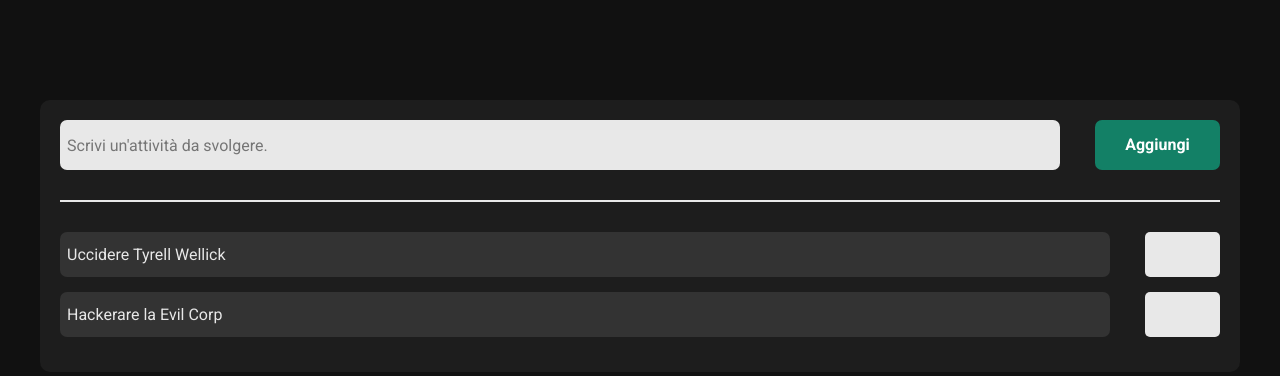
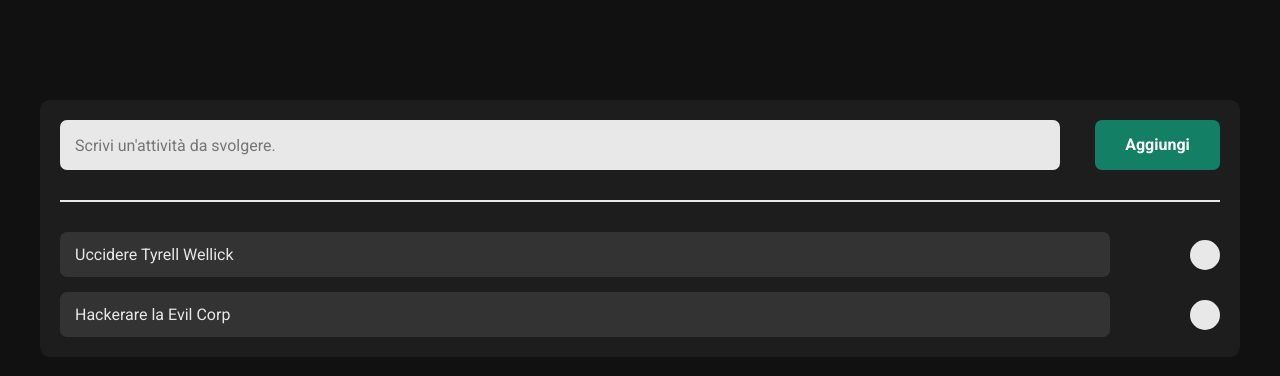
Before and after one commit to riccardoFasan/angularExam, an Angular app: page / in a window 1280 px wide. Shown: the top 376 px of the page. Built offline with nearby package versions, Linux system fonts and the light colour scheme.

Commit message:
ToDos are now markable

```diff
--- a/src/app/app.module.ts
+++ b/src/app/app.module.ts
@@ -9,6 +9,7 @@
 import { CheckListComponent } from './check-list/check-list.component';
 import { FormComponent } from './form/form.component';
 import { SeparatorComponent } from './separator/separator.component';
+import { ItemComponent } from './item/item.component';
 
 // Routes
 const appRoutes : Routes = [];
@@ -19,7 +20,8 @@
     ButtonComponent,
     CheckListComponent,
     FormComponent,
-    SeparatorComponent
+    SeparatorComponent,
+    ItemComponent
   ],
   imports: [
     BrowserModule,
--- a/src/app/check-list/check-list.component.css
+++ b/src/app/check-list/check-list.component.css
@@ -7,34 +7,6 @@
     width: 1160px;
 }
 
-.itemContainer__span {
-    display: block;
-    width: 1050px;
-    height: 45px;
-    line-height: 31px;
-    border: none;
-    border-radius: 7px;
-    padding: 7px;
-    box-sizing: border-box;
-    background-color: #333333;
-    color: #E8E8E8;
+.itemContainer:last-child {
+    margin: 0;
 }
-
-.checkMark {
-    display: block;
-    height: 45px;
-    width: 75px;
-    transition: 0.5s;
-    cursor: pointer;
-    border: none;
-    border-radius: 5px;
-    padding: 7px;
-    box-sizing: border-box;
-    cursor: pointer;
-    background-color: #E8E8E8;
-}
-
-.checkMark:hover,
-.checkBox:checked~.checkMark {
-    background-color: #138066;
-}
--- a/src/app/check-list/check-list.component.html
+++ b/src/app/check-list/check-list.component.html
@@ -1,7 +1 @@
-<div *ngFor="let toDo of toDos" class="itemContainer">
-    <span class="itemContainer__span">{{toDo}}</span>
-    <label for={{toDo}} class="checkboxLabel">
-        <input type="checkbox" id={{toDo}} class="checkBox" name={{toDo}} hidden>
-        <div class="checkMark"></div>
-    </label>
-</div>
+<app-item *ngFor="let toDo of toDos" [toDo]="[toDo]" class="itemContainer"></app-item>
--- a/src/app/check-list/check-list.component.ts
+++ b/src/app/check-list/check-list.component.ts
@@ -9,9 +9,6 @@
 
   @Input() toDos: [];
 
-  constructor() { }
-
-  ngOnInit(): void {
-  }
+  ngOnInit(): void {}
 
 }
--- a/src/app/form/form.component.css
+++ b/src/app/form/form.component.css
@@ -13,7 +13,7 @@
     transition: 0.5s;
     border: none;
     border-radius: 7px;
-    padding: 7px;
+    padding: 7px 15px 7px 15px;
     box-sizing: border-box;
     background-color: #E8E8E8;
     color: #333333;
--- /dev/null
+++ b/src/app/item/item.component.css
@@ -0,0 +1,56 @@
+.itemContainer__span--notChecked {
+    display: block;
+    width: 1050px;
+    height: 45px;
+    line-height: 31px;
+    border: none;
+    border-radius: 7px;
+    padding: 7px 15px 7px 15px;
+    box-sizing: border-box;
+    background-color: #333333;
+    color: #E8E8E8;
+    text-decoration: none;
+}
+
+.itemContainer__span--checked {
+    display: block;
+    width: 1050px;
+    height: 45px;
+    line-height: 31px;
+    border: none;
+    border-radius: 7px;
+    padding: 7px 15px 7px 15px;
+    box-sizing: border-box;
+    background-color: #333333;
+    color: #E8E8E8;
+    text-decoration: none;
+    text-decoration: line-through;
+}
+
+.checkMark {
+    display: block;
+    height: 30px;
+    width: 30px;
+    transition: 0.5s;
+    cursor: pointer;
+    border: none;
+    border-radius: 50%;
+    padding: 7px;
+    box-sizing: border-box;
+    cursor: pointer;
+    background-color: #E8E8E8;
+}
+
+.fa-check {
+    display: block;
+    position: relative;
+    top: 50%;
+    left: 50%;
+    transform: translate(-50%, -50%);
+    color: #E8E8E8;
+}
+
+.checkMark:hover,
+.checkBox:checked~.checkMark {
+    background-color: #138066;
+}
--- /dev/null
+++ b/src/app/item/item.component.html
@@ -0,0 +1,6 @@
+<span *ngIf="marked === false" class="itemContainer__span--notChecked">{{toDo}}</span>
+<span *ngIf="marked === true" class="itemContainer__span--checked">{{toDo}}</span>
+<label for={{toDo}} class="checkboxLabel">
+    <input (click)="tickItem()" type="checkbox" id={{toDo}} class="checkBox" name={{toDo}} hidden>
+    <div class="checkMark"><i class="fas fa-check"></i></div>
+</label>
--- /dev/null
+++ b/src/app/item/item.component.ts
@@ -0,0 +1,24 @@
+import { Component, OnInit, Input } from '@angular/core';
+
+@Component({
+  selector: 'app-item',
+  templateUrl: './item.component.html',
+  styleUrls: ['./item.component.css']
+})
+export class ItemComponent implements OnInit {
+
+  marked: boolean;
+
+  @Input() toDo: string;
+
+  constructor() {
+    this.marked = false;
+  }
+
+  ngOnInit(): void {}
+
+  tickItem(){
+    this.marked = !this.marked;
+  }
+
+}
```
Also changed, not shown: 1 other file (tests, documents, lock files or other folders).
